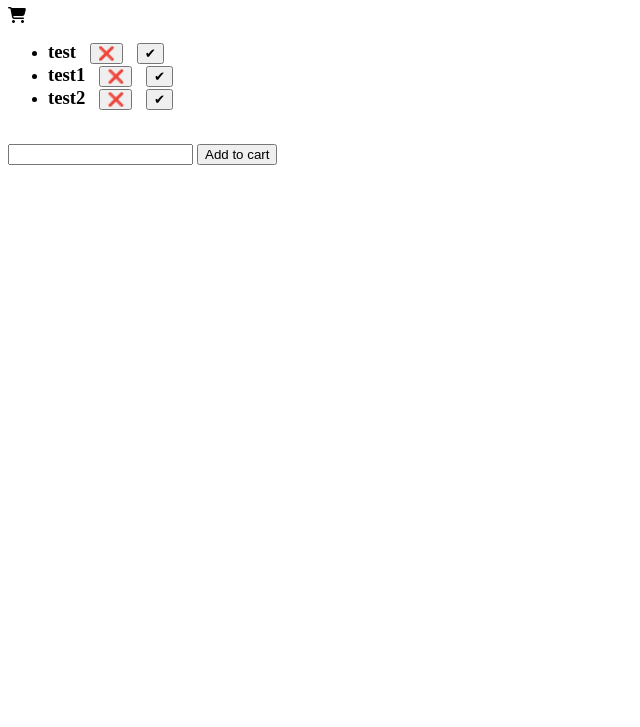
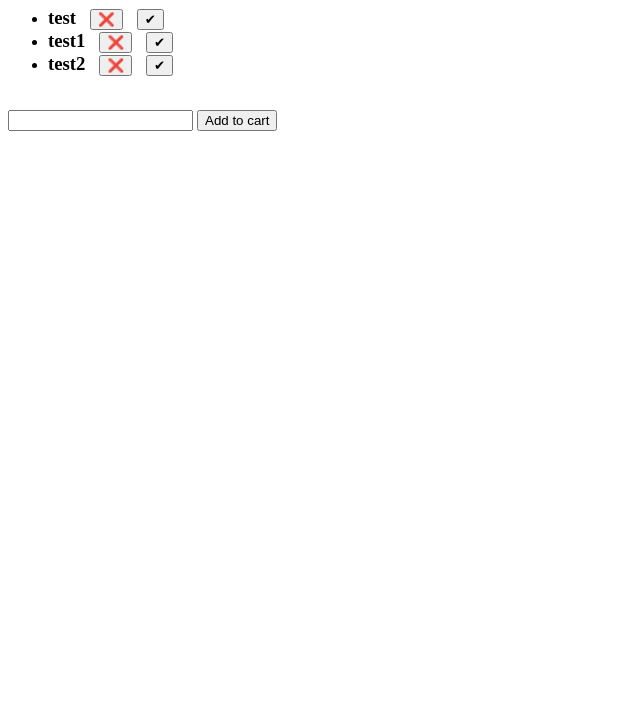
Before and after one commit to Thomasgetacademy/uke_3, a plain HTML site: page mini_Intro_Til_Loops_Av_Array/opp_2_shopping_cart/index.html in a window 1280 px wide. Shown: the part 73-800 px from the top of the page, without its empty margins (0-640 px from the left). Drawn offline with Linux system fonts and the light colour scheme.

Commit message:
Uke3 changes

```diff
--- a/mini_Intro_Til_Loops_Av_Array/opp_2_shopping_cart/index.html
+++ b/mini_Intro_Til_Loops_Av_Array/opp_2_shopping_cart/index.html
@@ -15,7 +15,6 @@
 
   <body>
     <h1>Shopping Cart:</h1>
-    <i class="fa fa-cart-shopping"></i>
     <div>
       <ul>
         <p id="shoppingList"></p>
--- a/mini_Intro_Til_Loops_Av_Array/opp_2_shopping_cart/index.js
+++ b/mini_Intro_Til_Loops_Av_Array/opp_2_shopping_cart/index.js
@@ -1,31 +1,58 @@
 const shoppingList = document.getElementById("shoppingList");
 const inputId = document.getElementById("inputId");
-let shoppingItems = ["test", "test1", "test2"];
+let shoppingItems = ["test", "test1", "test2", "test1"];
 
 updateCart();
 function updateCart() {
   if (shoppingItems.length === 0) {
     shoppingList.innerHTML = "You have no items in your shopping cart.";
   } else {
-    shoppingList.innerHTML = "";
-    /* Here we generate <li>(list item) for every item in the var shoppingIteem */
-    for (i = 1; i <= shoppingItems.length; i++) {
-      if (shoppingList.innerHTML.includes(shoppingItems[i])) {
-        console.log("hello");
+    shoppingItems.forEach(function name(shoppingItem, i) {
+      if (shoppingList.innerHTML.includes(shoppingItem)) {
+        // console.log(shoppingItem);
+        // console.log(shoppingList.innerHTML);
+      } else {
+        shoppingList.innerHTML += /* HTML */ `<li id="listItem1">
+          <h3 id="itemText${i}">${shoppingItems[i]}</h3>
+          <button class="removeButton" onclick="(removeItem(${i}))">❌</button>
+          <button class="removeButton" onclick="(checkMarkButton(${i}))">
+            ✔
+          </button>
+        </li>`;
       }
-      shoppingList.innerHTML += /* HTML */ `<li id="listItem1">
-        <h3 id="itemText${i}">${shoppingItems[i - 1]}</h3>
-        <button class="removeButton" onclick="(removeItem(${i}))">❌</button>
-        <button class="removeButton" onclick="(checkMarkButton(${i}))">✔</button>
-      </li>`;
-      /* Every list item gets their own button to remove that specific item*/
-      // console.log(shoppingList.innerHTML);
-    }
+    });
   }
 }
 
+// updateCart();
+// function updateCart() {
+//   if (shoppingItems.length === 0) {
+//     shoppingList.innerHTML = "You have no items in your shopping cart.";
+//   } else {
+//     shoppingList.innerHTML = "";
+//     /* Here we generate <li>(list item) for every item in the var shoppingIteem */
+//     for (i = 1; i <= shoppingItems.length; i++) {
+//       /* Only add new items, and skip items already rendered on the page */
+//       if (shoppingList.innerHTML.includes(shoppingItems)) {
+//       } else {
+//         shoppingList.innerHTML += /* HTML */ `<li id="listItem1">
+//           <h3 id="itemText${i}">${shoppingItems[i - 1]}</h3>
+//           <button class="removeButton" onclick="(removeItem(${i}))">❌</button>
+//           <button class="removeButton" onclick="(checkMarkButton(${i}))">
+//             ✔
+//           </button>
+//         </li>`;
+/* Every list item gets their own button to remove that specific item*/
+// console.log(shoppingList.innerHTML);
+//       }
+//     }
+//   }
+// }
+
 function removeItem(liIndex) {
-  shoppingItems.splice(liIndex - 1, 1);
+  shoppingItems.splice(liIndex, 1);
+  console.log(liIndex - 1)
+  console.log(shoppingItems);
   updateCart();
 }
 
```
